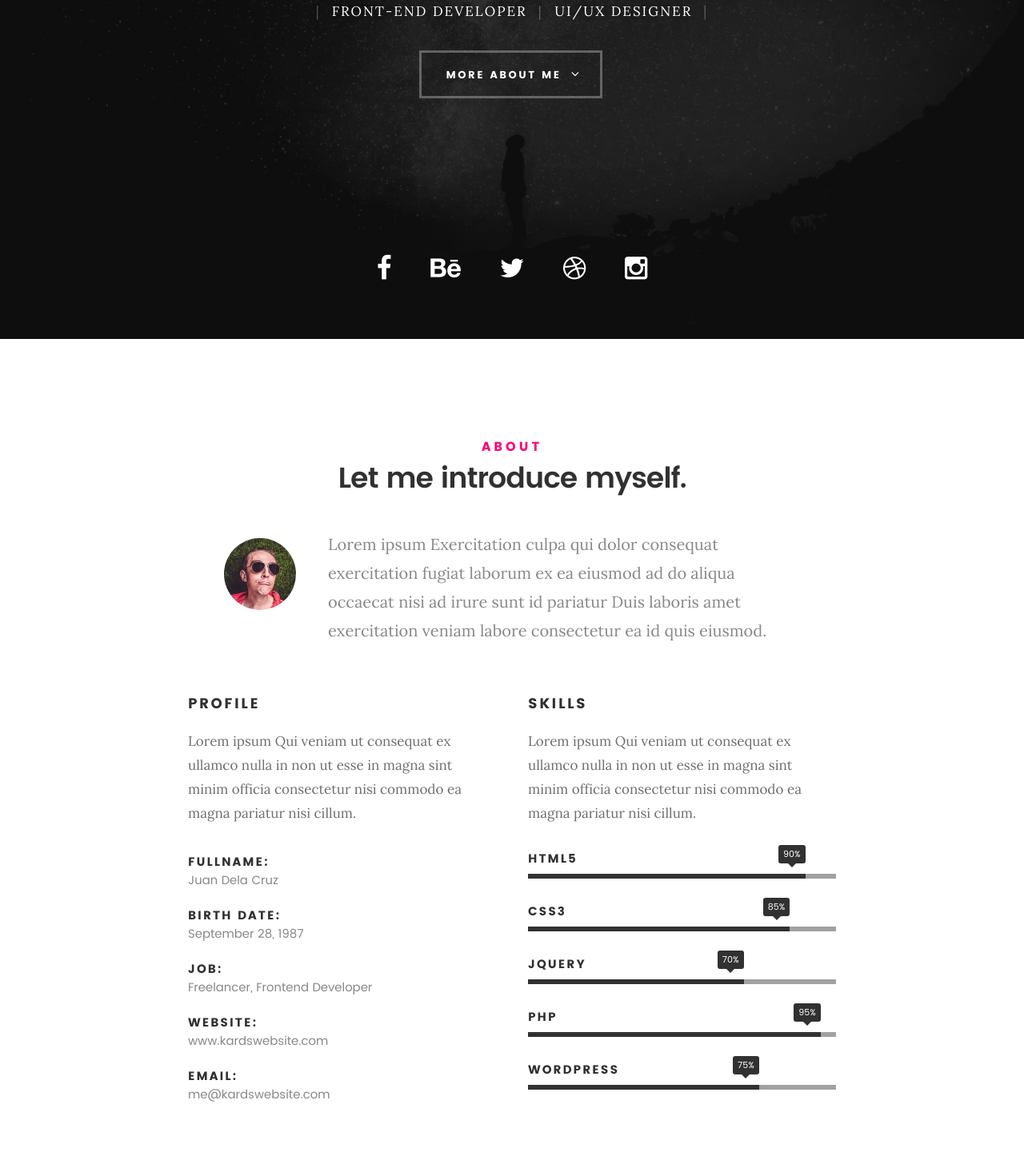
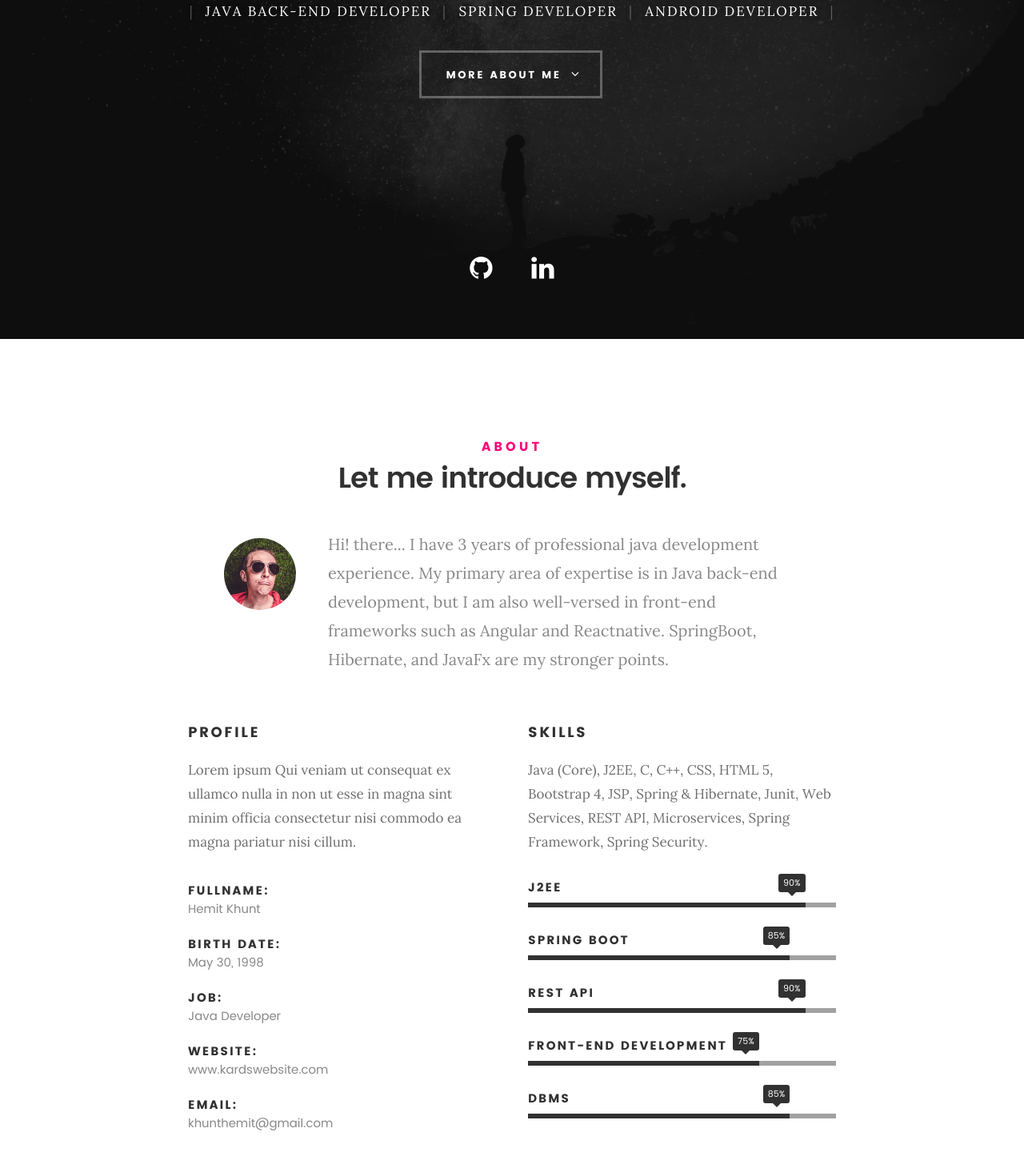
Before and after one commit to Hemit-khunt/Portfolio, a plain HTML site: page index.html in a window 1280 px wide. Shown: the part 376-1832 px from the top of the page at 80% size. Drawn offline with Linux system fonts and the light colour scheme; files whose address does not match are found by name.

Commit message:
intro section
necessary information and data update with layout

```diff
--- a/index.html
+++ b/index.html
@@ -43,7 +43,7 @@
    			<a class="menu-toggle" href="#"><span>Menu</span></a>
 
 	   		<div class="logo">
-		         <a href="index.html">KARDS</a>
+		         <a href="index.html">MENU</a>
 		      </div>
 
 		   	<nav id="main-nav-wrap">
@@ -54,7 +54,6 @@
 						<li><a class="smoothscroll"  href="#portfolio" title="">Portfolio</a></li>
 						<li><a class="smoothscroll"  href="#services" title="">Services</a></li>
 						<li><a class="smoothscroll"  href="#contact" title="">Contact</a></li>
-						<li><a href="styles.html" title="">Style Demo</a></li>
 					</ul>
 				</nav>
    		</div> <!-- /top-bar -->
@@ -74,11 +73,12 @@
    			<div class="col-twelve">
 
 	   			<h5>Hello, World.</h5>
-	   			<h1>I'm Juan Dela Cruz.</h1>
+	   			<h1>I'm Hemit Khunt.</h1>
 
 	   			<p class="intro-position">
-	   				<span>Front-end Developer</span>
-	   				<span>UI/UX Designer</span>
+	   				<span>Java Back-end Developer</span>
+					<span>Spring developer</span>
+	   				<span>Android developer</span>
 	   			</p>
 
 	   			<a class="button stroke smoothscroll" href="#about" title="">More About Me</a>
@@ -89,11 +89,8 @@
    	</div> <!-- /intro-content -->
 
    	<ul class="intro-social">
-         <li><a href="#"><i class="fa fa-facebook"></i></a></li>
-         <li><a href="#"><i class="fa fa-behance"></i></a></li>
-         <li><a href="#"><i class="fa fa-twitter"></i></a></li>
-         <li><a href="#"><i class="fa fa-dribbble"></i></a></li>
-         <li><a href="#"><i class="fa fa-instagram"></i></a></li>
+         <li><a href="https://github.com/Hemit-khunt"><i class="fa fa-github"></i></a></li>
+         <li><a href="https://www.linkedin.com/in/hemit-khunt/"><i class="fa fa-linkedin"></i></a></li>
       </ul> <!-- /intro-social -->
 
    </section> <!-- /intro -->
@@ -113,7 +110,12 @@
 
    				<img src="images/profile-pic.jpg" alt="Profile Picture">
 
-   				<p class="lead">Lorem ipsum Exercitation culpa qui dolor consequat exercitation fugiat laborum ex ea eiusmod ad do aliqua occaecat nisi ad irure sunt id pariatur Duis laboris amet exercitation veniam labore consectetur ea id quis eiusmod.</p>
+   				<p class="lead">Hi! there...
+					I have 3 years of professional java development experience.
+					My primary area of expertise is in Java back-end development,
+					but I am also well-versed in front-end frameworks such as Angular and Reactnative.
+					SpringBoot, Hibernate, and JavaFx are my stronger points.
+				</p>
    			</div>
 
    		</div>
@@ -129,15 +131,15 @@
    			<ul class="info-list">
    				<li>
    					<strong>Fullname:</strong>
-   					<span>Juan Dela Cruz</span>
+   					<span>Hemit Khunt</span>
    				</li>
    				<li>
    					<strong>Birth Date:</strong>
-   					<span>September 28, 1987</span>
+   					<span>May 30, 1998</span>
    				</li>
    				<li>
    					<strong>Job:</strong>
-   					<span>Freelancer, Frontend Developer</span>
+   					<span>Java Developer</span>
    				</li>
    				<li>
    					<strong>Website:</strong>
@@ -145,7 +147,7 @@
    				</li>
    				<li>
    					<strong>Email:</strong>
-   					<span>me@kardswebsite.com</span>
+   					<span>khunthemit@gmail.com</span>
    				</li>
 
    			</ul> <!-- /info-list -->
@@ -155,29 +157,29 @@
    		<div class="col-six tab-full">
 
    			<h3>Skills</h3>
-   			<p>Lorem ipsum Qui veniam ut consequat ex ullamco nulla in non ut esse in magna sint minim officia consectetur nisi commodo ea magna pariatur nisi cillum.</p>
+   			<p>Java (Core), J2EE, C, C++, CSS, HTML 5, Bootstrap 4, JSP, Spring & Hibernate, Junit, Web Services, REST API, Microservices, Spring Framework, Spring Security.</p>
 
 				<ul class="skill-bars">
 				   <li>
 				   	<div class="progress percent90"><span>90%</span></div>
-				   	<strong>HTML5</strong>
+				   	<strong>J2EE</strong>
 				   </li>
 				   <li>
 				   	<div class="progress percent85"><span>85%</span></div>
-				   	<strong>CSS3</strong>
+				   	<strong>SPRING BOOT</strong>
 				   </li>
 				   <li>
-				   	<div class="progress percent70"><span>70%</span></div>
-				   	<strong>JQuery</strong>
+				   	<div class="progress percent90"><span>90%</span></div>
+				   	<strong>REST API</strong>
 				   </li>
 				   <li>
-				   	<div class="progress percent95"><span>95%</span></div>
-				   	<strong>PHP</strong>
+				   	<div class="progress percent75"><span>75%</span></div>
+				   	<strong>Front-End DEVELOPMENT</strong>
 				   </li>
 				   <li>
 
-				   	<div class="progress percent75"><span>75%</span></div>
-				   	<strong>Wordpress</strong>
+				   	<div class="progress percent85"><span>85%</span></div>
+				   	<strong>DBMS</strong>
 				   </li>
 
 				</ul> <!-- /skill-bars -->
```
Also changed, not shown: images/Menu.png (added), 1 other file.
